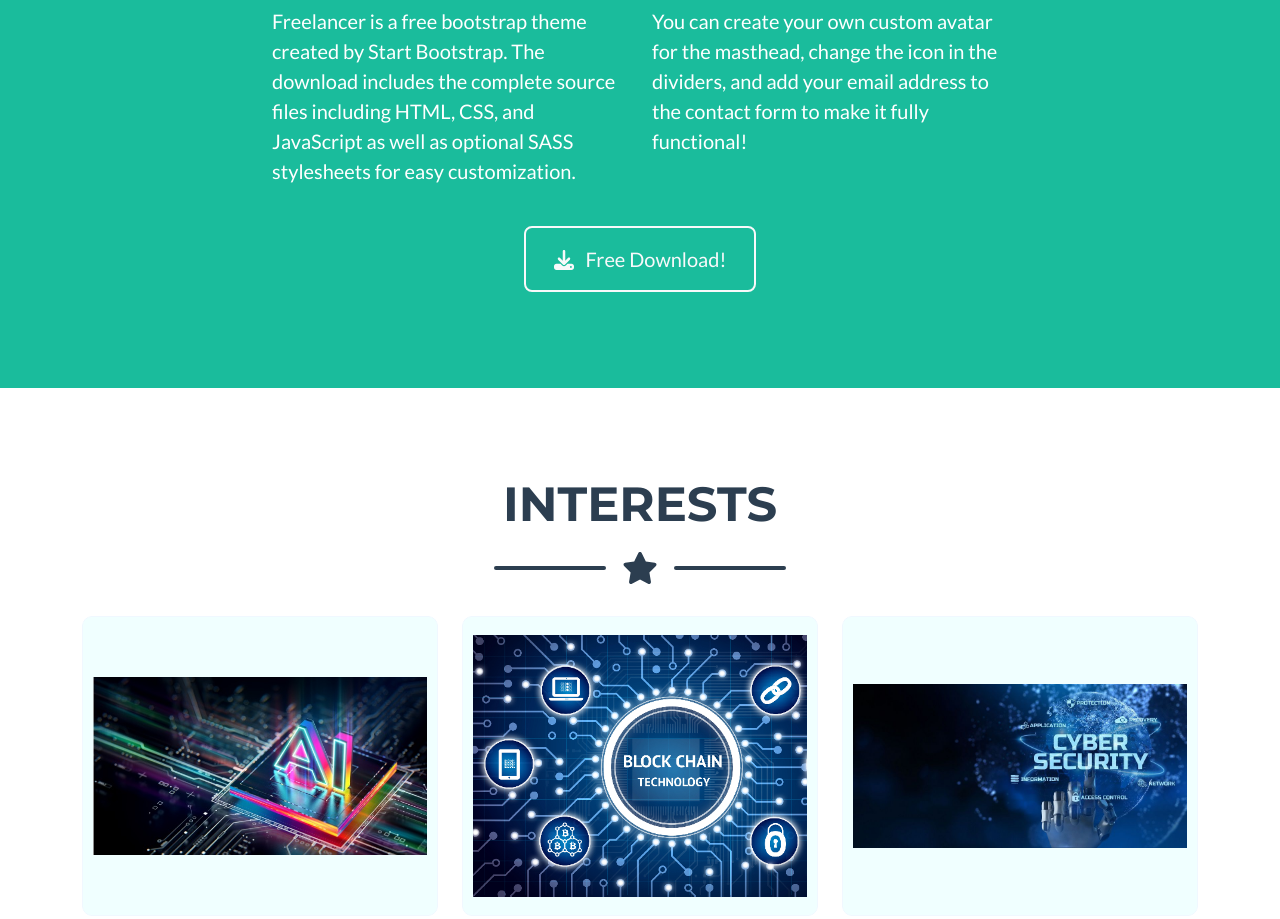
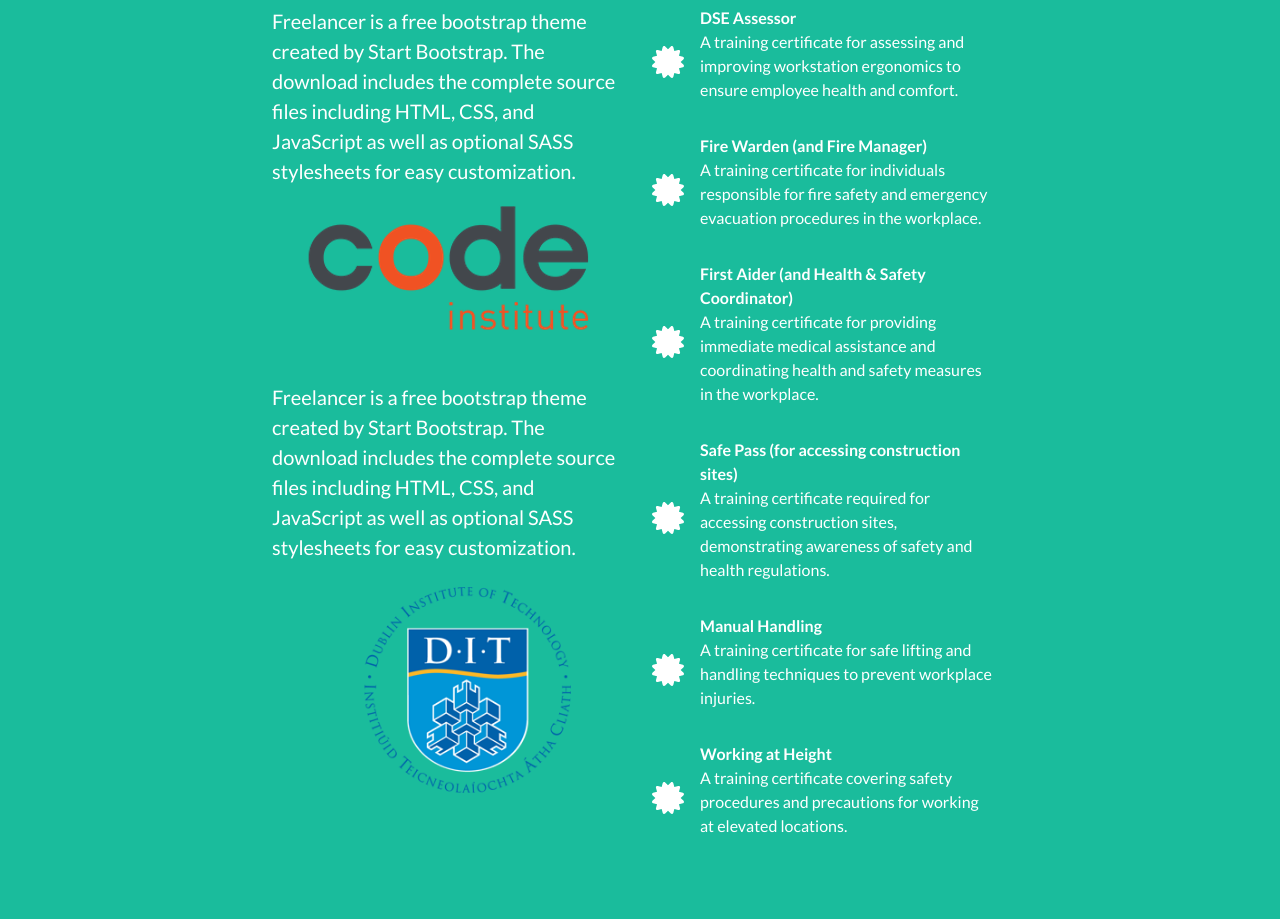
Before and after one commit to KC-7/portfolio, a plain HTML site: page index.html in a window 1280 px wide. Shown: the part 3580-4499 px from the top of the page. Drawn offline with nearby package versions, Linux system fonts and the light colour scheme.

Commit message:
Add education list and images.

```diff
--- a/index.html
+++ b/index.html
@@ -296,7 +296,7 @@
         </div>
     </section>
     <!-- Education Section-->
-    <section class="page-section bg-primary text-white mb-0" id="education">
+    <section class="page-section bg-primary text-white mb-0 min-vh-100" id="education">
         <div class="container">
             <!-- Education Section Heading-->
             <h2 class="page-section-heading text-center text-uppercase text-white">Education</h2>
@@ -311,19 +311,67 @@
                 <div class="col-lg-4 ms-auto">
                     <p class="lead">Freelancer is a free bootstrap theme created by Start Bootstrap. The download
                         includes the complete source files including HTML, CSS, and JavaScript as well as optional SASS
-                        stylesheets for easy customization.</p>
+                        stylesheets for easy customization.
+                    </p>
+                    <!-- Education - Image for CI Logo-->
+                    <div class="text-center">
+                        <img class="img-fluid rounded mb-5" src="assets/img/ci-logo.png" alt="..." />
+                    </div>
+                    <p class="lead">Freelancer is a free bootstrap theme created by Start Bootstrap. The download
+                        includes the complete source files including HTML, CSS, and JavaScript as well as optional SASS
+                        stylesheets for easy customization.
+                    </p>
+                    <!-- Education - Image for DIT Logo-->
+                    <div class="text-center">
+                        <img class="img-fluid rounded mb-5" src="assets/img/dit-logo.png" alt="..." />
+                    </div>
                 </div>
                 <div class="col-lg-4 me-auto">
-                    <p class="lead">You can create your own custom avatar for the masthead, change the icon in the
-                        dividers, and add your email address to the contact form to make it fully functional!</p>
+                    <ul class="list-unstyled">
+                        <li class="d-flex align-items-center mb-3">
+                            <i class="fas fa-certificate fa-2x mr-2"></i>
+                            <div class="px-3">
+                                <strong class="text-xl">DSE Assessor</strong>
+                                <p>A training certificate for assessing and improving workstation ergonomics to ensure employee health and comfort.</p>
+                            </div>
+                        </li>
+                        <li class="d-flex align-items-center mb-3">
+                            <i class="fas fa-certificate fa-2x mr-2"></i>
+                            <div class="px-3">
+                                <strong class="text-xl">Fire Warden (and Fire Manager)</strong>
+                                <p>A training certificate for individuals responsible for fire safety and emergency evacuation procedures in the workplace.</p>
+                            </div>
+                        </li>
+                        <li class="d-flex align-items-center mb-3">
+                            <i class="fas fa-certificate fa-2x mr-2"></i>
+                            <div class="px-3">
+                                <strong class="text-xl">First Aider (and Health & Safety Coordinator)</strong>
+                                <p>A training certificate for providing immediate medical assistance and coordinating health and safety measures in the workplace.</p>
+                            </div>
+                        </li>
+                        <li class="d-flex align-items-center mb-3">
+                            <i class="fas fa-certificate fa-2x mr-2"></i>
+                            <div class="px-3">
+                                <strong class="text-xl">Safe Pass (for accessing construction sites)</strong>
+                                <p>A training certificate required for accessing construction sites, demonstrating awareness of safety and health regulations.</p>
+                            </div>
+                        </li>
+                        <li class="d-flex align-items-center mb-3">
+                            <i class="fas fa-certificate fa-2x mr-2"></i>
+                            <div class="px-3">
+                                <strong class="text-xl">Manual Handling</strong>
+                                <p>A training certificate for safe lifting and handling techniques to prevent workplace injuries.</p>
+                            </div>
+                        </li>
+                        <li class="d-flex align-items-center mb-3">
+                            <i class="fas fa-certificate fa-2x mr-2"></i>
+                            <div class="px-3">
+                                <strong class="text-xl">Working at Height</strong>
+                                <p>A training certificate covering safety procedures and precautions for working at elevated locations.</p>
+                            </div>
+                        </li>
+                    </ul>
                 </div>
-            </div>
-            <!-- Education Section Button-->
-            <div class="text-center mt-4">
-                <a class="btn btn-xl btn-outline-light" href="https://startbootstrap.com/theme/freelancer/">
-                    <i class="fas fa-download me-2"></i>
-                    Free Download!
-                </a>
             </div>
         </div>
     </section>
@@ -448,7 +496,8 @@
                                 <i class="fab fa-git fa-2x mr-2"></i>
                                 <div class="px-3">
                                     <strong class="text-xl">Git</strong>
-                                    <p>A distributed version control system used for tracking changes in code repositories.</p>
+                                    <p>A distributed version control system used for tracking changes in code
+                                        repositories.</p>
                                 </div>
                             </li>
                             <li class="d-flex align-items-center">
@@ -462,35 +511,40 @@
                                 <i class="fab fa-gitpod fa-2x mr-2"></i>
                                 <div class="px-3">
                                     <strong class="text-xl">Gitpod</strong>
-                                    <p>An online integrated development environment (IDE) for code collaboration and automation.</p>
+                                    <p>An online integrated development environment (IDE) for code collaboration and
+                                        automation.</p>
                                 </div>
                             </li>
                             <li class="d-flex align-items-center">
                                 <i class="fab fa-html5 fa-2x mr-2"></i>
                                 <div class="px-3">
                                     <strong class="text-xl">HTML</strong>
-                                    <p>HyperText Markup Language, used for structuring and presenting content on the web.</p>
+                                    <p>HyperText Markup Language, used for structuring and presenting content on the
+                                        web.</p>
                                 </div>
                             </li>
                             <li class="d-flex align-items-center">
                                 <i class="fab fa-css3 fa-2x mr-2"></i>
                                 <div class="px-3">
                                     <strong class="text-xl">CSS</strong>
-                                    <p>Cascading Style Sheets, used for styling the visual presentation of HTML elements.</p>
+                                    <p>Cascading Style Sheets, used for styling the visual presentation of HTML
+                                        elements.</p>
                                 </div>
                             </li>
                             <li class="d-flex align-items-center">
                                 <i class="fab fa-js fa-2x mr-2"></i>
                                 <div class="px-3">
                                     <strong class="text-xl">JavaScript</strong>
-                                    <p>A versatile programming language used to create dynamic and interactive web content.</p>
+                                    <p>A versatile programming language used to create dynamic and interactive web
+                                        content.</p>
                                 </div>
                             </li>
                             <li class="d-flex align-items-center">
                                 <i class="fab fa-js-square fa-2x mr-2"></i>
                                 <div class="px-3">
                                     <strong class="text-xl">jQuery</strong>
-                                    <p>A fast and concise JavaScript library for simplifying HTML document traversal and manipulation.</p>
+                                    <p>A fast and concise JavaScript library for simplifying HTML document traversal and
+                                        manipulation.</p>
                                 </div>
                             </li>
                         </ul>
@@ -510,7 +564,8 @@
                                 <i class="fab fa-aws fa-2x mr-2"></i>
                                 <div class="px-3">
                                     <strong class="text-xl">AWS / S3</strong>
-                                    <p>Amazon Web Services, a cloud computing platform, and Amazon S3, a storage service.</p>
+                                    <p>Amazon Web Services, a cloud computing platform, and Amazon S3, a storage
+                                        service.</p>
                                 </div>
                             </li>
                             <li class="d-flex align-items-center">
@@ -524,7 +579,8 @@
                                 <i class="fab fa-django fa-2x mr-2"></i>
                                 <div class="px-3">
                                     <strong class="text-xl">Django</strong>
-                                    <p>A high-level web framework written in Python for rapid development of secure and maintainable websites.</p>
+                                    <p>A high-level web framework written in Python for rapid development of secure and
+                                        maintainable websites.</p>
                                 </div>
                             </li>
                             <li class="d-flex align-items-center">
@@ -538,14 +594,16 @@
                                 <i class="fas fa-lock fa-2x mr-2"></i>
                                 <div class="px-3">
                                     <strong class="text-xl">SSL</strong>
-                                    <p>Secure Sockets Layer, a protocol that ensures secure communication over the internet.</p>
+                                    <p>Secure Sockets Layer, a protocol that ensures secure communication over the
+                                        internet.</p>
                                 </div>
                             </li>
                             <li class="d-flex align-items-center">
                                 <i class="fas fa-search fa-2x mr-2"></i>
                                 <div class="px-3">
                                     <strong class="text-xl">SEO</strong>
-                                    <p>Search Engine Optimization, techniques to improve a website's visibility in search engine results.</p>
+                                    <p>Search Engine Optimization, techniques to improve a website's visibility in
+                                        search engine results.</p>
                                 </div>
                             </li>
 
@@ -703,7 +761,8 @@
                                     <div class="divider-custom-line"></div>
                                 </div>
                                 <!-- Portfolio Modal - Image-->
-                                <img class="img-fluid rounded mb-5" src="assets/img/portfolio/project-5.gif" alt="..." />
+                                <img class="img-fluid rounded mb-5" src="assets/img/portfolio/project-5.gif"
+                                    alt="..." />
                                 <!-- Portfolio Modal - Text-->
                                 <p class="mb-4">Lorem ipsum dolor sit amet, consectetur adipisicing elit. Mollitia neque
                                     assumenda ipsam nihil, molestias magnam, recusandae quos quis inventore quisquam
@@ -740,7 +799,8 @@
                                     <div class="divider-custom-line"></div>
                                 </div>
                                 <!-- Portfolio Modal - Image-->
-                                <img class="img-fluid rounded mb-5" src="assets/img/portfolio/project-4.gif" alt="..." />
+                                <img class="img-fluid rounded mb-5" src="assets/img/portfolio/project-4.gif"
+                                    alt="..." />
                                 <!-- Portfolio Modal - Text-->
                                 <p class="mb-4">Lorem ipsum dolor sit amet, consectetur adipisicing elit. Mollitia neque
                                     assumenda ipsam nihil, molestias magnam, recusandae quos quis inventore quisquam
@@ -777,7 +837,8 @@
                                     <div class="divider-custom-line"></div>
                                 </div>
                                 <!-- Portfolio Modal - Image-->
-                                <img class="img-fluid rounded mb-5" src="assets/img/portfolio/project-3.gif" alt="..." />
+                                <img class="img-fluid rounded mb-5" src="assets/img/portfolio/project-3.gif"
+                                    alt="..." />
                                 <!-- Portfolio Modal - Text-->
                                 <p class="mb-4">Lorem ipsum dolor sit amet, consectetur adipisicing elit. Mollitia neque
                                     assumenda ipsam nihil, molestias magnam, recusandae quos quis inventore quisquam
@@ -814,7 +875,8 @@
                                     <div class="divider-custom-line"></div>
                                 </div>
                                 <!-- Portfolio Modal - Image-->
-                                <img class="img-fluid rounded mb-5" src="assets/img/portfolio/project-2.gif" alt="..." />
+                                <img class="img-fluid rounded mb-5" src="assets/img/portfolio/project-2.gif"
+                                    alt="..." />
                                 <!-- Portfolio Modal - Text-->
                                 <p class="mb-4">Lorem ipsum dolor sit amet, consectetur adipisicing elit. Mollitia neque
                                     assumenda ipsam nihil, molestias magnam, recusandae quos quis inventore quisquam
@@ -851,7 +913,8 @@
                                     <div class="divider-custom-line"></div>
                                 </div>
                                 <!-- Portfolio Modal - Image-->
-                                <img class="img-fluid rounded mb-5" src="assets/img/portfolio/project-1.png" alt="..." />
+                                <img class="img-fluid rounded mb-5" src="assets/img/portfolio/project-1.png"
+                                    alt="..." />
                                 <!-- Portfolio Modal - Text-->
                                 <p class="mb-4">Lorem ipsum dolor sit amet, consectetur adipisicing elit. Mollitia neque
                                     assumenda ipsam nihil, molestias magnam, recusandae quos quis inventore quisquam
@@ -1188,7 +1251,8 @@
                                     <div class="divider-custom-line"></div>
                                 </div>
                                 <!-- Interests Modal - Image-->
-                                <img class="img-fluid rounded mb-5" src="assets/img/interests/blockchain.jpg" alt="..." />
+                                <img class="img-fluid rounded mb-5" src="assets/img/interests/blockchain.jpg"
+                                    alt="..." />
                                 <!-- Interests Modal - Text-->
                                 <p class="mb-4">Lorem ipsum dolor sit amet, consectetur adipisicing elit. Mollitia neque
                                     assumenda ipsam nihil, molestias magnam, recusandae quos quis inventore quisquam
@@ -1262,7 +1326,8 @@
                                     <div class="divider-custom-line"></div>
                                 </div>
                                 <!-- Interests Modal - Image-->
-                                <img class="img-fluid rounded mb-5" src="assets/img/interests/sustainability.webp" alt="..." />
+                                <img class="img-fluid rounded mb-5" src="assets/img/interests/sustainability.webp"
+                                    alt="..." />
                                 <!-- Interests Modal - Text-->
                                 <p class="mb-4">Lorem ipsum dolor sit amet, consectetur adipisicing elit. Mollitia neque
                                     assumenda ipsam nihil, molestias magnam, recusandae quos quis inventore quisquam
@@ -1336,8 +1401,7 @@
                                     <div class="divider-custom-line"></div>
                                 </div>
                                 <!-- Interests Modal - Image-->
-                                <img class="img-fluid rounded mb-5" src="assets/img/interests/drift.webp"
-                                    alt="..." />
+                                <img class="img-fluid rounded mb-5" src="assets/img/interests/drift.webp" alt="..." />
                                 <!-- Interests Modal - Text-->
                                 <p class="mb-4">Lorem ipsum dolor sit amet, consectetur adipisicing elit. Mollitia neque
                                     assumenda ipsam nihil, molestias magnam, recusandae quos quis inventore quisquam
```
Also changed, not shown: assets/img/ci-logo.png (added), assets/img/dit-logo.png (added).
